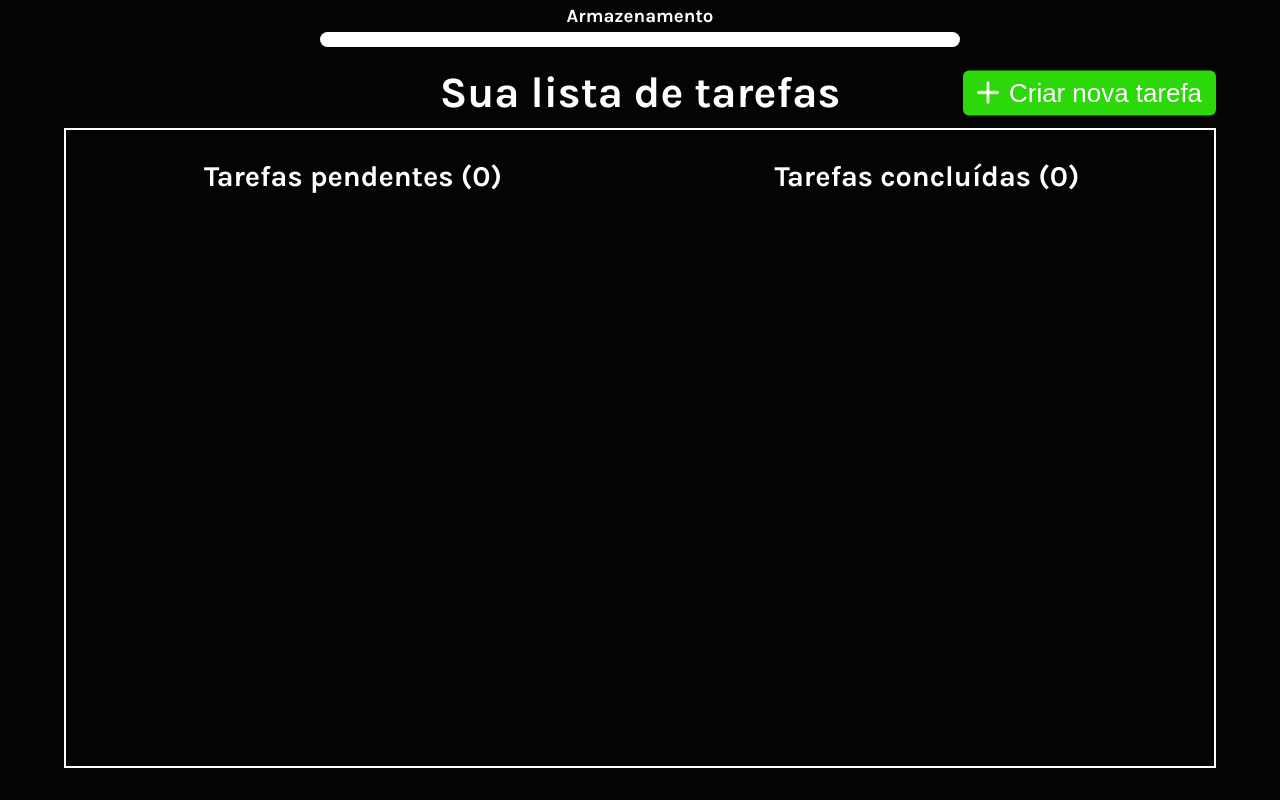
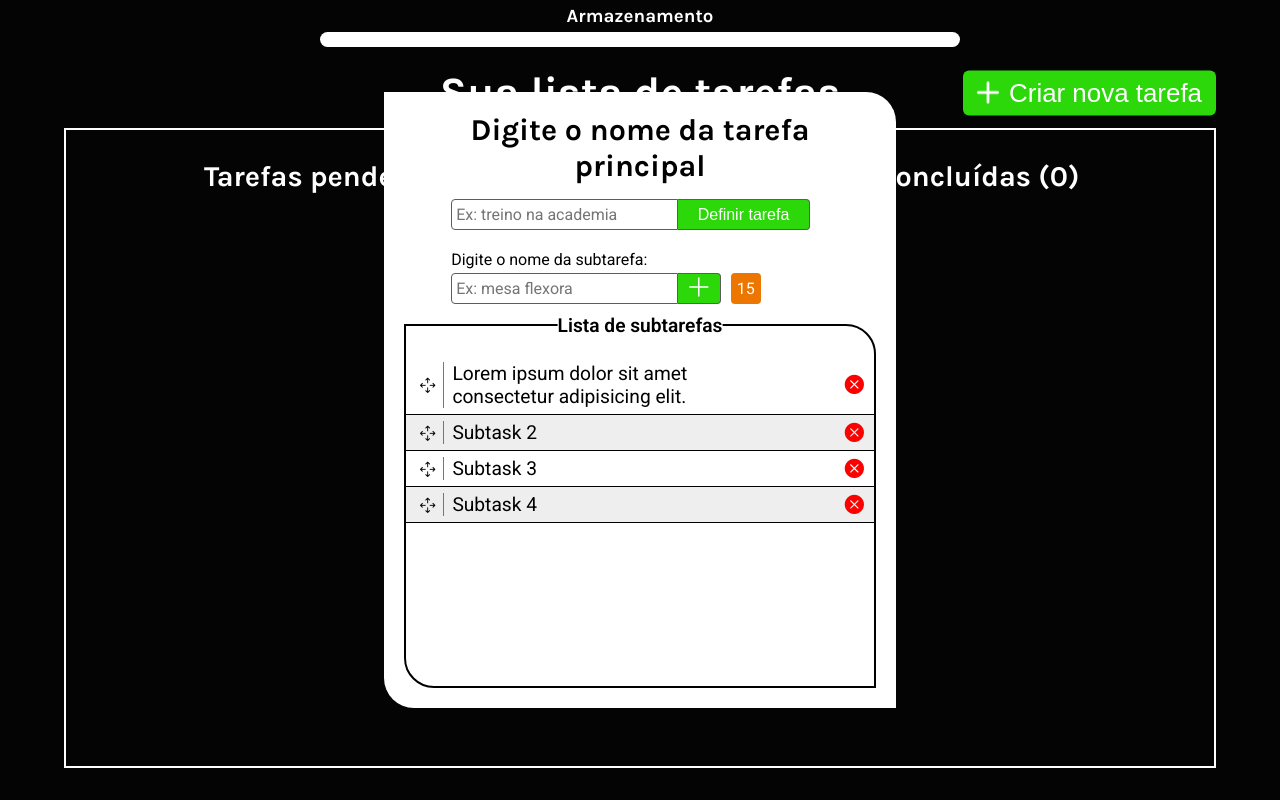
Before and after one commit to V1ctor-Souza/Advanced-To-Do-List, a plain HTML site: page index.html in a window 1280 px wide. Drawn offline with nearby package versions, Linux system fonts and the light colour scheme.

Commit message:
modal sending: task with subtasks

```diff
--- a/index.html
+++ b/index.html
@@ -56,6 +56,75 @@
             <button>Criar tarefa</button>
         </section>
     </dialog>
+
+        <dialog class="taskSubtasks-modal" open>
+            <h2 class="title">Digite o nome da tarefa principal</h2>
+            <section class="taskSubtasks-inputs">
+                <label>
+                    <input type="text" placeholder="Ex: treino na academia">
+                    <button>Definir tarefa</button>
+                </label>
+
+                <span>Digite o nome da subtarefa:</span>
+
+                <label>
+                    <input type="text" placeholder="Ex: mesa flexora">
+                    <button class="btn-addSubtask">
+                        <i class="bi bi-plus-lg"></i>
+                    </button>
+
+                    <div class="limit">15</div>
+                </label>
+            </section>
+
+            <section class="taskSubtasks-list">
+                <section class="subtask-list-inModal">
+                    <p>
+                        <span class="handle">
+                            <i class="bi bi-arrows-move" ></i>
+                        </span>
+                        <span class="nameSubTask">Lorem ipsum dolor sit amet consectetur adipisicing elit.</span>
+
+                        <span class="delete">
+                            <i class="bi bi-x-circle-fill"></i>
+                        </span>
+                    </p>
+
+                    <p>
+                        <span class="handle">
+                            <i class="bi bi-arrows-move" ></i>
+                        </span>
+                        <span class="nameSubTask">Subtask 2</span>
+
+                        <span class="delete">
+                            <i class="bi bi-x-circle-fill"></i>
+                        </span>
+                    </p>
+
+                    <p>
+                        <span class="handle">
+                            <i class="bi bi-arrows-move" ></i>
+                        </span>
+                        <span class="nameSubTask">Subtask 3</span>
+
+                        <span class="delete">
+                            <i class="bi bi-x-circle-fill"></i>
+                        </span>
+                    </p>
+
+                    <p>
+                        <span class="handle">
+                            <i class="bi bi-arrows-move" ></i>
+                        </span>
+                        <span class="nameSubTask">Subtask 4</span>
+
+                        <span class="delete">
+                            <i class="bi bi-x-circle-fill"></i>
+                        </span>
+                    </p>
+                </section>
+            </section>
+        </dialog>
 
     <main id="main-container">
         <section class="column">
--- a/src/styles.css
+++ b/src/styles.css
@@ -1,4 +1,6 @@
 @import url('https://fonts.googleapis.com/css2?family=Karla:ital,wght@0,200..800;1,200..800&family=Roboto:ital,wght@0,100..900;1,100..900&display=swap');
+
+@import url("https://cdn.jsdelivr.net/npm/bootstrap-icons@1.13.1/font/bootstrap-icons.min.css");
 
 
 /* Formatações gerais */
@@ -132,6 +134,7 @@ dialog[open]{
     transform: translate(-50%, -50%);
     border: none;
     border-radius: 0 30px;
+    overflow: hidden;
 }
 
 dialog::backdrop{
@@ -263,6 +266,146 @@ dialog.fadeOut{
     background-color: #399714;
 }
 
+/*Modal de tarefa com subtarefas*/
+.taskSubtasks-inputs{
+    position: relative;
+    width: 80%;
+    margin: 0 auto;
+    display: flex;
+    flex-direction: column;
+}
+.taskSubtasks-inputs label{
+    display: flex;
+    margin-bottom: 20px;
+    height: 31px;
+}
+.taskSubtasks-inputs .btn-addSubtask{
+    display: flex;
+    align-items: center;
+    justify-content: center;
+}
+.taskSubtasks-inputs label i{
+    font-size: 26px;
+}
+.taskSubtasks-inputs input{
+    font-family: 'Roboto', sans-serif;
+    font-size: 1em;
+    padding: 4px;
+    outline: none;
+    border: 1px solid #5e5b5b;
+    border-radius: 4px;
+    border-top-right-radius: 0px;
+    border-bottom-right-radius: 0px;
+    width: 60%;
+}
+.taskSubtasks-inputs button{
+    border-top-right-radius: 4px;
+    border-bottom-right-radius: 4px;
+    padding: 4px 20px;
+    background-color: var(--button-create-task);
+    cursor: pointer;
+    color: #fff;
+    font-size: 1em;
+    border: 1px solid #5e5b5b;
+    border-left: none;
+    transition: background 0.2s ease;
+}
+.taskSubtasks-inputs button:hover{
+    background: #258601;
+}
+.taskSubtasks-inputs label + span{
+    margin-bottom: 4px;
+}
+
+.taskSubtasks-inputs label:last-child button{
+    padding: 4px 8px;
+}
+
+.taskSubtasks-inputs .limit{
+    margin-left: 10px;
+    display: flex;
+    align-items: center;
+    justify-content: center;
+    color: #FFF;
+    padding: 6px;
+    border-radius: 4px;
+    text-align: center;
+    background-color: var(--cta-primary);
+    cursor: pointer;
+}
+
+    /*Lista de subtarefas*/
+    .taskSubtasks-list{
+        position: relative;
+        width: 100%;
+        min-height: 300px;
+        max-height: max-content;
+        border: 2px solid #000;
+        border-radius: 0 30px;
+        padding: 30px 0;
+    }
+    .taskSubtasks-list::before{
+        content: 'Lista de subtarefas';
+        z-index: 999;
+        background-color: #fff;
+        font-weight: 600;
+        font-size: 1.2em;
+        position: absolute;
+        top: -12px;
+        left: 50%;
+        transform: translateX(-50%);
+    }
+
+    /* in Modal */
+    .subtask-list-inModal{
+        min-height: 300px;
+        max-height: 300px;
+        overflow-y: auto;
+        font-size: 1.2em;
+    }
+    .subtask-list-inModal p{
+        position: relative;
+        border: 1px solid #000;
+        border-left: none;
+        border-right: none;
+        padding: 6px;
+        display: flex;
+        align-items: center;
+        justify-content: left;
+    }
+    .subtask-list-inModal p:first-child{
+        border-top: none;
+    }
+    .subtask-list-inModal p:nth-child(even){
+        background-color: var(--bg-subtask-main-modal);
+        border-top: none;
+        border-bottom: none;
+    }
+    .subtask-list-inModal p:last-child{
+        border-bottom: 1px solid #000;
+    }
+    .subtask-list-inModal p .nameSubTask{
+        display: inline-block;
+        width: 60%;
+        border-left: 1px solid #797575;
+        padding-left: 8px;
+    }
+    .handle{
+        padding: 0 8px;
+        cursor: grab;
+    }
+    .handle i{
+        font-size: .8em;
+    }
+    .delete i{
+        cursor: pointer;
+        position: absolute;
+        top: 50%;
+        transform: translateY(-50%);
+        right: 10px;
+        color: red;
+    }
+
 /*Conteúdos*/
 #main-container{
     width: 90%;
@@ -302,10 +445,6 @@ dialog.fadeOut{
     background-color: var(--background-task);
     border-radius: 6px;
     justify-content: space-between;
-
-    .task{
-        cursor: pointer;
-    }
 
     /*Gerenciamento*/
     .task, .management{
```
